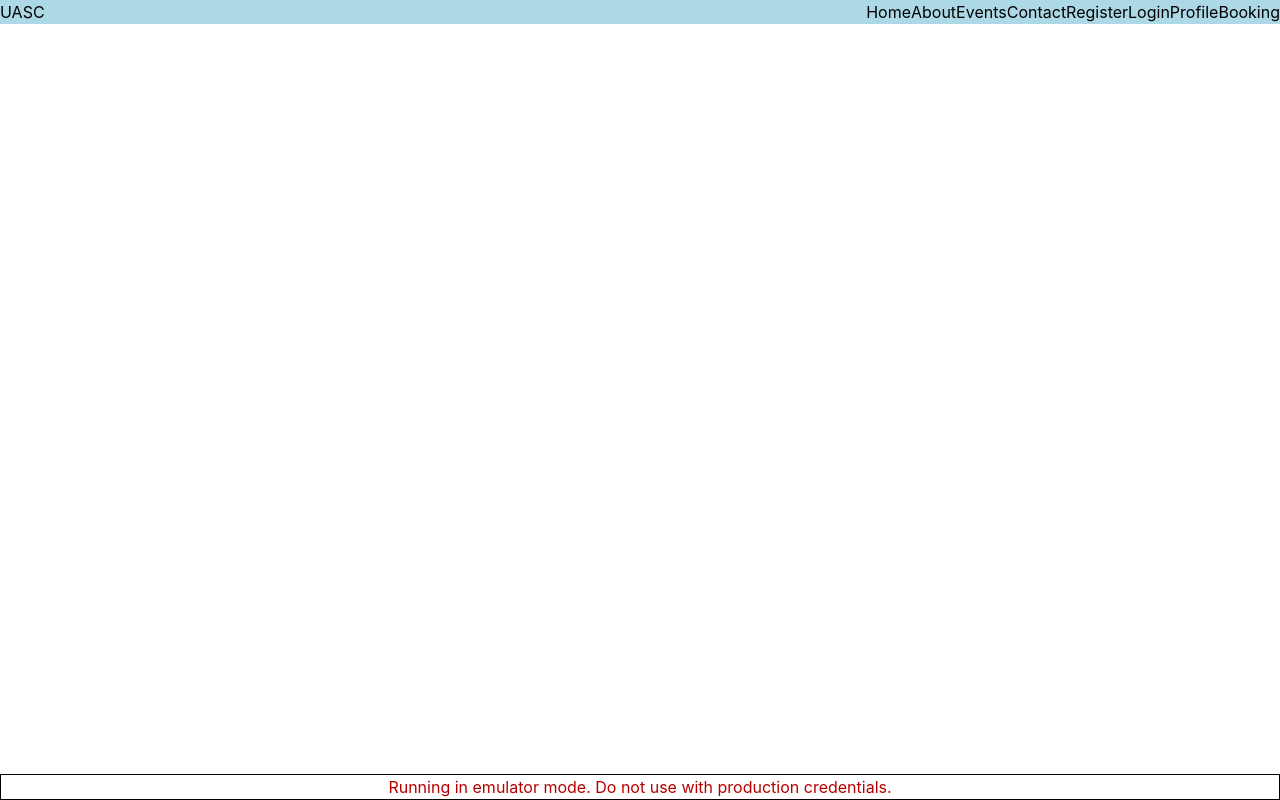
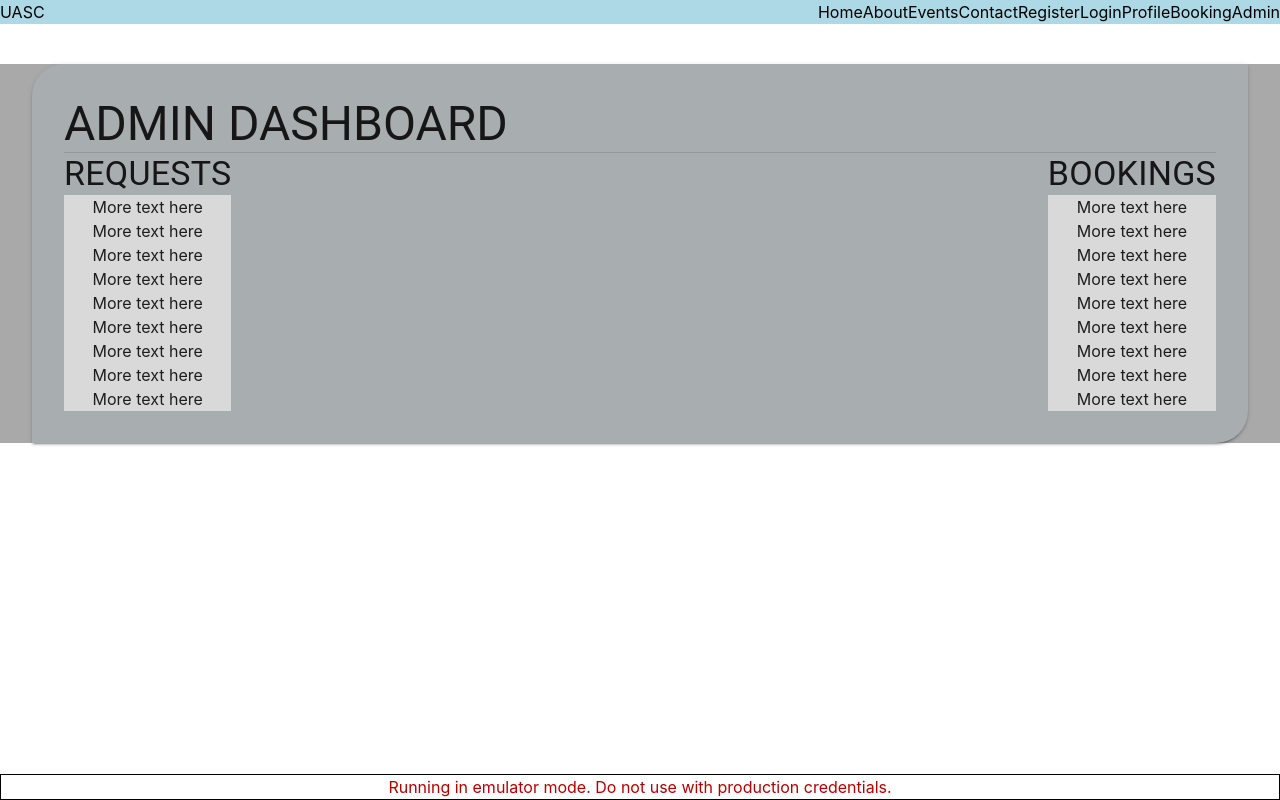
Before and after one commit to UoaWDCC/uasc-web, a React (Create React App) app in the folder frontend/: page /admin in a window 1280 px wide. Built offline with nearby package versions, Linux system fonts and the light colour scheme.

Commit message:
Created layout for admin dashboard

```diff
--- a/frontend/src/App.js
+++ b/frontend/src/App.js
@@ -9,6 +9,7 @@ import Contact from "./pages/Contact";
 import Checkout from "./pages/Checkout";
 import Booking from "./pages/Booking";
 import Profile from "./pages/Profile";
+import Admin from "./pages/Admin";
 import { BrowserRouter as Router, Route, Routes } from "react-router-dom";
 import { ThemeProvider } from "@mui/material";
 import { LocalizationProvider } from "@mui/x-date-pickers";
@@ -34,6 +35,7 @@ function App() {
                   <Route path="/checkout" element={<Checkout />} />
                   <Route path="/booking" element={<Booking />} />
                   <Route path="/profile" element={<Profile />} />
+                  <Route path="/admin" element={<Admin />} />
                 </Routes>
               </div>
             </div>
--- /dev/null
+++ b/frontend/src/components/AdminBookings.js
@@ -0,0 +1,22 @@
+import { Box, Typography } from "@mui/material";
+
+const Bookings = () => {
+  return (
+    <div>
+      <Typography variant="h4" align="left" > BOOKINGS </Typography>
+      <Box sx={{bgcolor: "#D9D9D9"}}>
+        <p>More text here</p>
+        <p>More text here</p>
+        <p>More text here</p>
+        <p>More text here</p>
+        <p>More text here</p>
+        <p>More text here</p>
+        <p>More text here</p>
+        <p>More text here</p>
+        <p>More text here</p>
+      </Box>
+    </div>
+  );
+};
+
+export default Bookings;
--- /dev/null
+++ b/frontend/src/components/AdminRequests.js
@@ -0,0 +1,22 @@
+import { Box, Typography } from "@mui/material";
+
+const Requests = () => {
+  return (
+    <div>
+      <Typography variant="h4" align="left" > REQUESTS </Typography>
+      <Box sx={{bgcolor: "#D9D9D9"}}>
+        <p>More text here</p>
+        <p>More text here</p>
+        <p>More text here</p>
+        <p>More text here</p>
+        <p>More text here</p>
+        <p>More text here</p>
+        <p>More text here</p>
+        <p>More text here</p>
+        <p>More text here</p>
+      </Box>
+    </div>
+  );
+};
+
+export default Requests;
--- a/frontend/src/components/Navbar.js
+++ b/frontend/src/components/Navbar.js
@@ -57,6 +57,7 @@ const Navbar = () => {
         <Link to="/login">Login</Link>
         <Link to="/profile">Profile</Link>
         <Link to="/booking">Booking</Link>
+        <Link to="/admin">Admin</Link>
       </div>
     </nav>
   );
--- /dev/null
+++ b/frontend/src/pages/Admin.js
@@ -0,0 +1,21 @@
+import { Paper, Divider, Typography, Stack } from "@mui/material";
+import Requests from "../components/AdminRequests";
+import Bookings from "../components/AdminBookings";
+
+const Admin = () => {
+	return (
+		<div>
+      <Paper elevation={2} sx={{ margin: "32px", marginTop:"64px", padding:" 32px", backgroundColor: "#A8ADB0", borderRadius: "32px 0px 32px 0px" }}>
+        <Typography variant="h3" align="left" > ADMIN DASHBOARD </Typography>
+        <Divider/>
+        <Stack direction="row" justifyContent="space-between">
+          <Requests/>
+          <Bookings/>
+        </Stack>
+
+      </Paper>
+		</div>
+	);
+};
+
+export default Admin;
```
